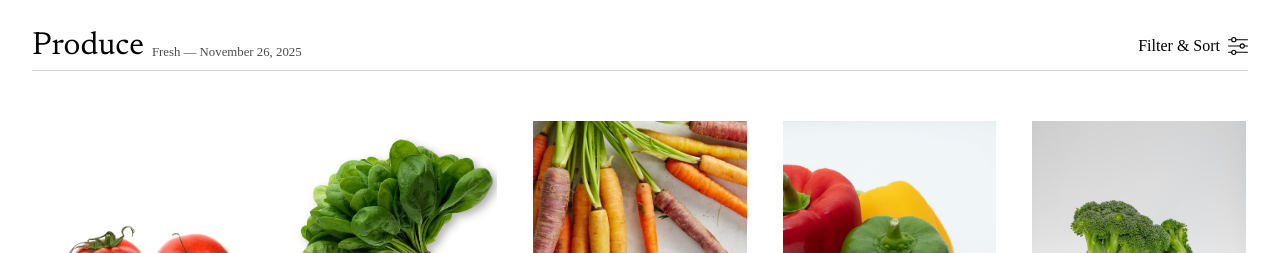
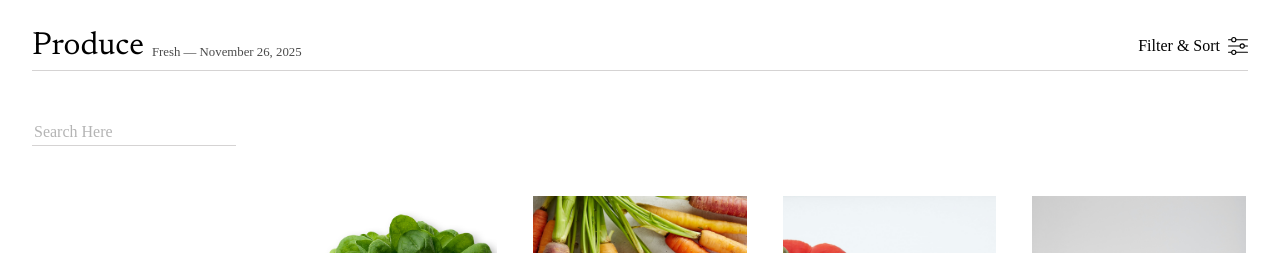
Before and after one commit to Ayoroq/farmLand, a React (Vite) app: page /shop in a window 1280 px wide. Shown: the part 155-408 px from the top of the page. Built offline with nearby package versions, Linux system fonts and the light colour scheme; a web font is replaced by a local one.

Commit message:
Added the search input function and displaying result when no result

```diff
--- a/src/pages/Shop/Shop.jsx
+++ b/src/pages/Shop/Shop.jsx
@@ -11,6 +11,7 @@ export default function Shop() {
   const [sorted, setSorted] = useState(null);
   const filterAndSort = useRef(null);
   const dropDown = useRef(null);
+  const [inputValue, setInputValue] = useState('')
 
   function hideAndShowDropdown() {
     setfilterAndSortDropdownIsActive(!filterAndSortDropdownIsActive);
@@ -64,6 +65,32 @@ export default function Shop() {
 
     setFilteredProducts(result);
   }, [filters, sorted]);
+
+  function handleSearchInput(event){
+    setInputValue(event.target.value)
+    let result = products.filter((item) => item.name.toLowerCase().includes(inputValue.toLowerCase()))
+    setFilteredProducts(result)
+  }
+
+  if (inputValue.trim() !== '' && filteredProducts.length === 0) {
+    return (
+      <main className={styles.shop}>
+        <section className={styles.searchBar}>
+          <input
+            placeholder="Search Here"
+            className={styles.searchInput}
+            type="search"
+            value={inputValue}
+            onInput={handleSearchInput}
+          />
+        </section>
+
+        <div className={styles.noResults}>
+          <p>There's currently no product with the search term "{inputValue}"</p>
+        </div>
+      </main>
+    );
+  }
 
   return (
     <main className={styles.shop}>
@@ -229,19 +256,27 @@ export default function Shop() {
                   <h4>Category</h4>
                   <div className={`${styles.filterOptionButtons}`}>
                     <button
-                      className={`${styles.filterOptionButton} ${filters.includes('fruits') ? styles.filterActive : ""}`}
+                      className={`${styles.filterOptionButton} ${
+                        filters.includes("fruits") ? styles.filterActive : ""
+                      }`}
                       onClick={() => toggleFilter("fruits")}
                     >
                       Fruits
                     </button>
                     <button
-                       className={`${styles.filterOptionButton} ${filters.includes('vegetables') ? styles.filterActive : ""}`}
+                      className={`${styles.filterOptionButton} ${
+                        filters.includes("vegetables")
+                          ? styles.filterActive
+                          : ""
+                      }`}
                       onClick={() => toggleFilter("vegetables")}
                     >
                       Vegetables
                     </button>
                     <button
-                       className={`${styles.filterOptionButton} ${filters.includes('organic') ? styles.filterActive : ""}`}
+                      className={`${styles.filterOptionButton} ${
+                        filters.includes("organic") ? styles.filterActive : ""
+                      }`}
                       onClick={() => toggleFilter("organic")}
                     >
                       Organic
@@ -251,13 +286,21 @@ export default function Shop() {
               </div>
             </div>
             <div className={styles.closeDropDownContainer}>
-              <button onClick={hideAndShowDropdown} className={styles.closeDropDown}>
+              <button
+                onClick={hideAndShowDropdown}
+                className={styles.closeDropDown}
+              >
                 Close
               </button>
             </div>
           </div>
         </div>
       </header>
+      <section>
+        <div className={styles.searchBar}>
+          <input placeholder="Search Here" className={styles.searchInput} type="search" value={inputValue} onInput={handleSearchInput}/>
+        </div>
+      </section>
       {(sorted || filters.length > 0) && (
         <section className={styles.filterAndSortControls}>
           {sorted && (
--- a/src/pages/Shop/Shop.module.css
+++ b/src/pages/Shop/Shop.module.css
@@ -76,7 +76,6 @@
   display: flex;
   flex-direction: column;
   gap: 1rem;
-  border-bottom: 1px solid black;
 }
 
 .sortDropdown {
@@ -169,6 +168,12 @@
     color: white;
 }
 
+/* Search */
+.searchInput{
+    border: none;
+    border-bottom: 1px solid rgb(213, 211, 211);
+}
+
 @media (max-width: 620px){
     .filterSortDropdownText{
         display: none;
```
